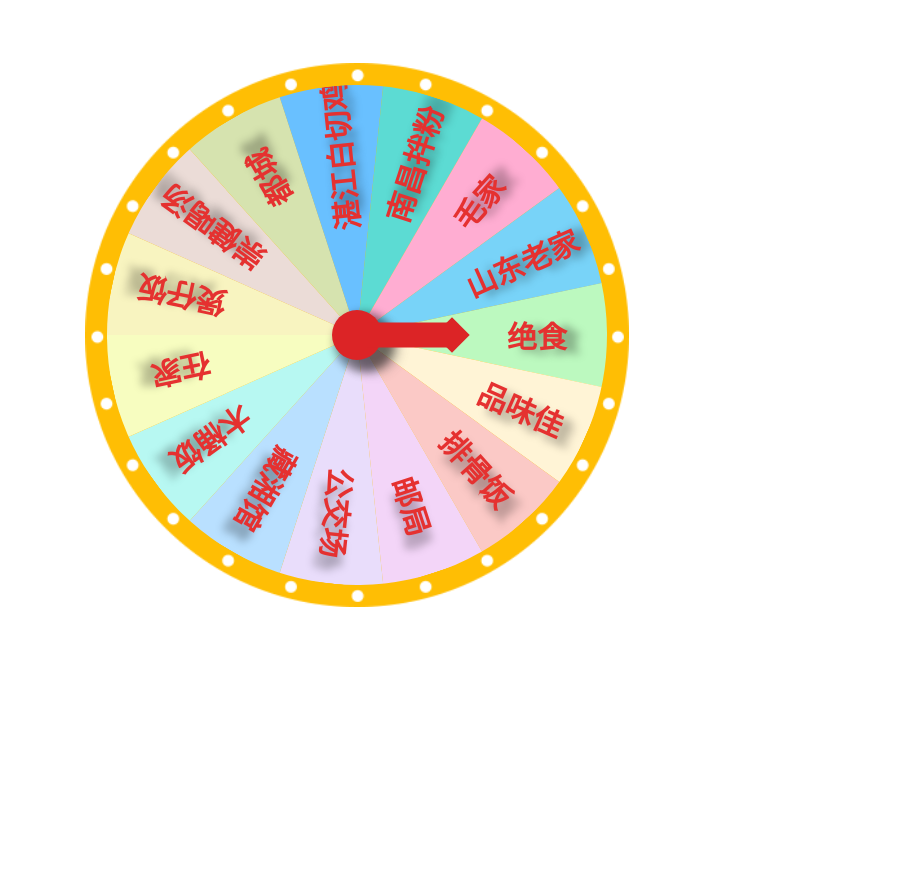
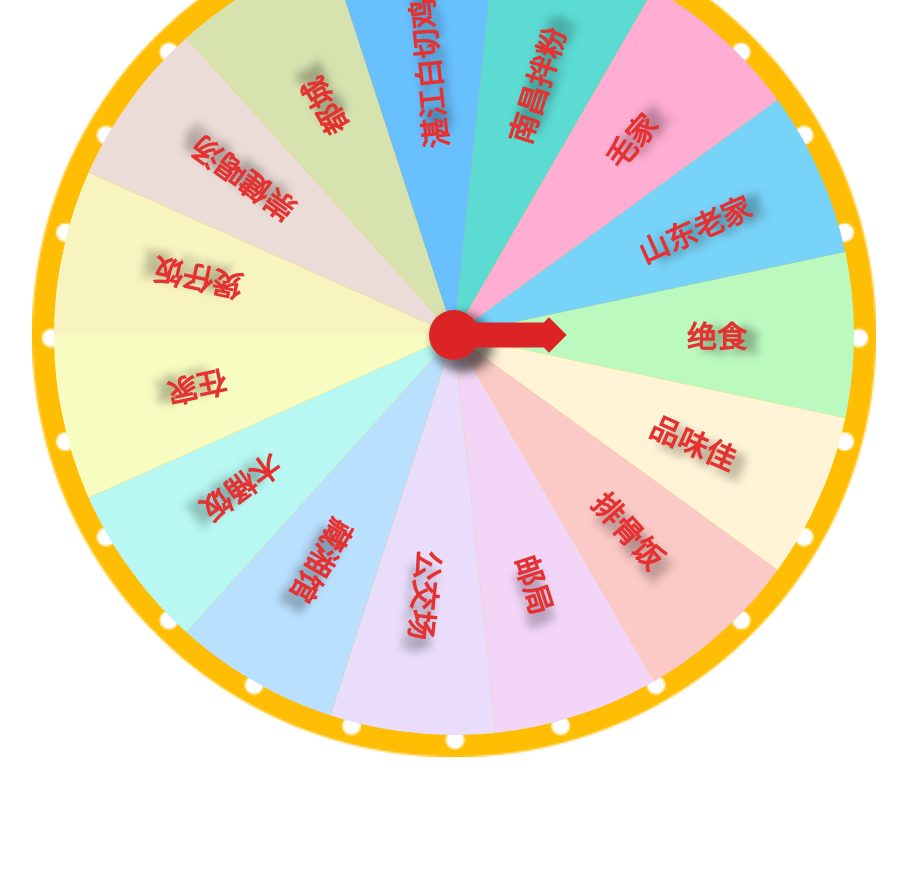
Before and after one commit to AdwardHuang/chishazi, a plain HTML site: page chisha.html in a window 1280 px wide. Shown: the whole page, without its empty margins (283-1190 px from the left). Drawn offline with Linux system fonts and the light colour scheme.

Commit message:
Update chisha.html

```diff
--- a/chisha.html
+++ b/chisha.html
@@ -14,8 +14,8 @@
         }
 
         .box {
-            width: 500px;
-            height: 500px;
+            width: 800px;
+            height: 800px;
             margin: 10px auto;
             position: relative;
             overflow: hidden;
```
